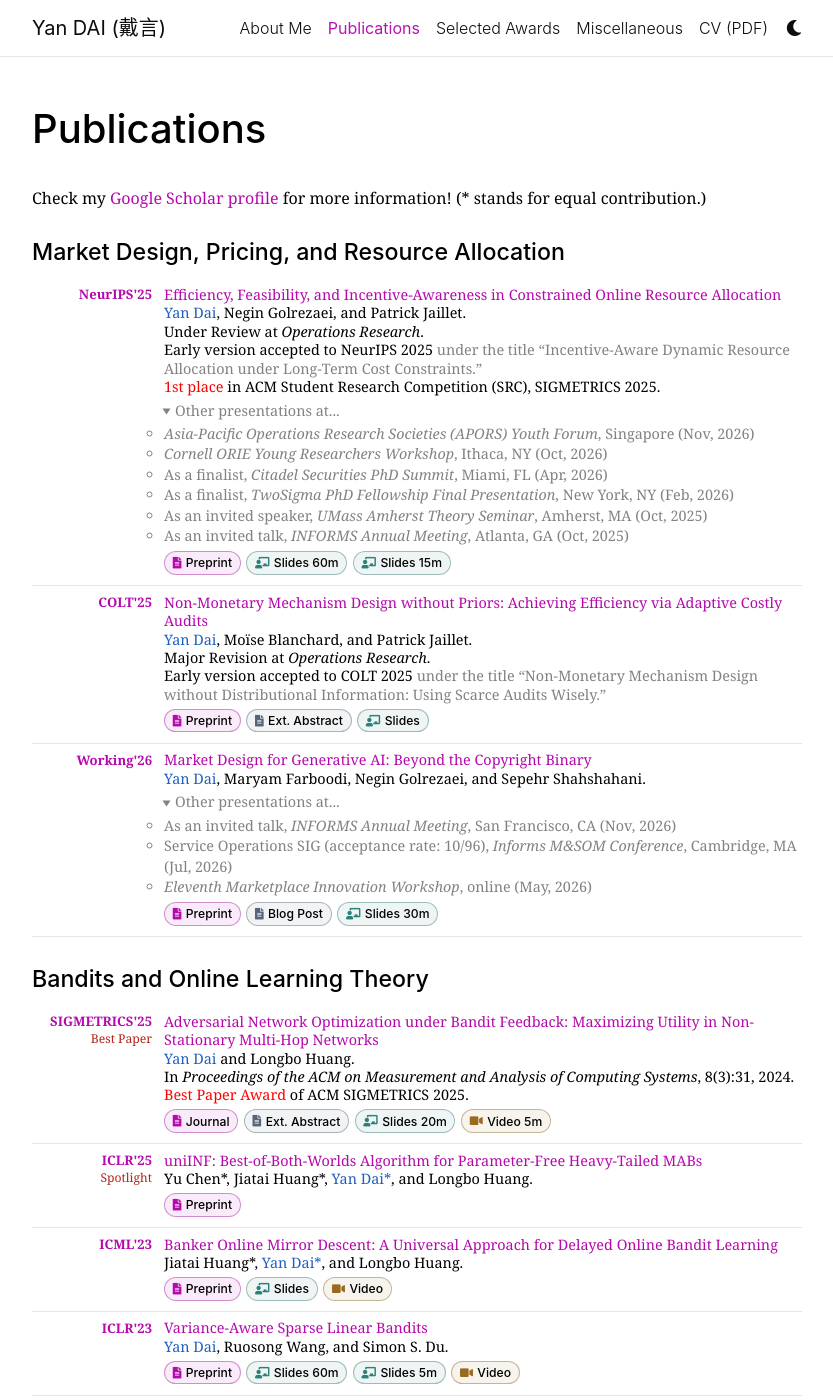
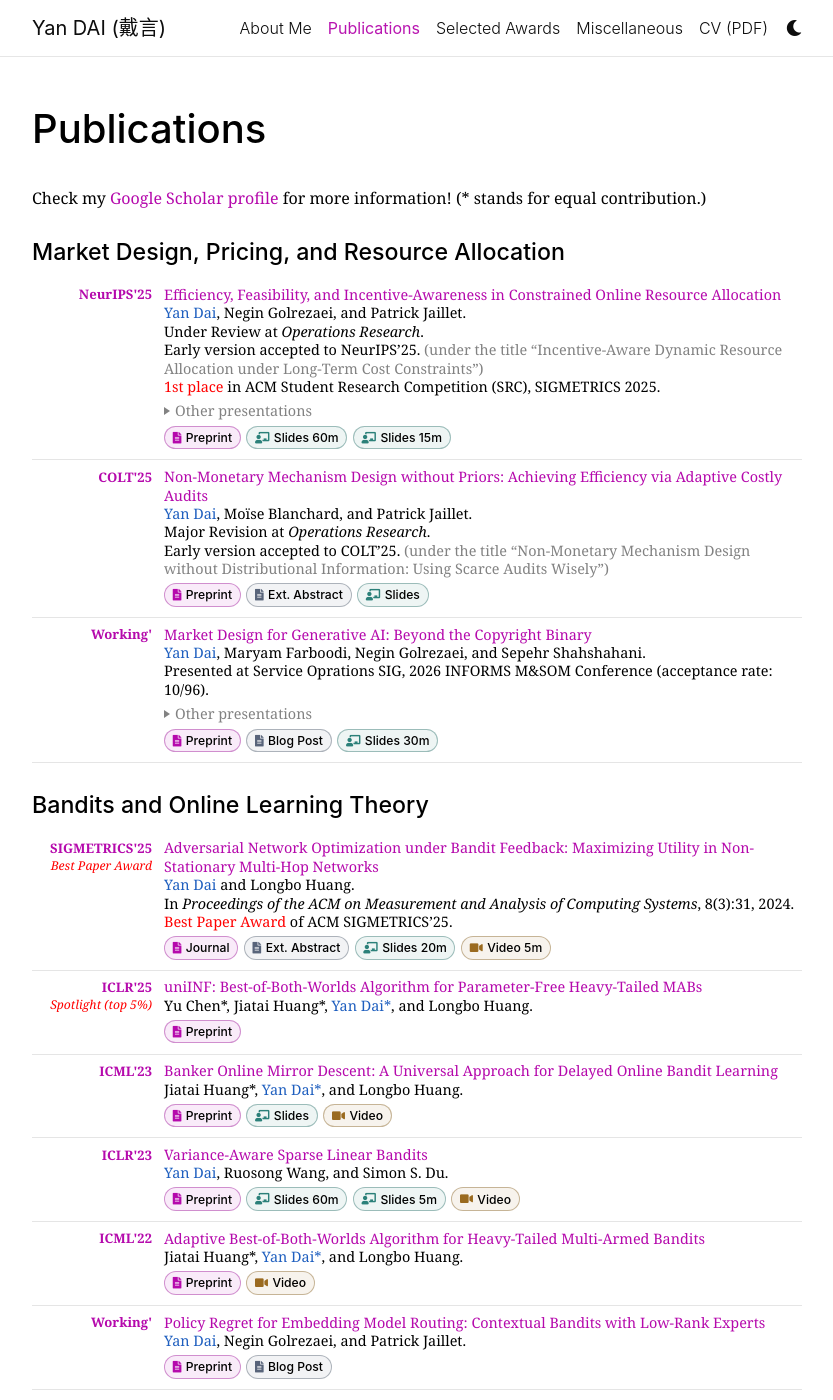
Before and after one commit to yandaichn/yandaichn.github.io, a Jekyll site: the page built from _pages/publications.md, in a window 1280 px wide and 1400 px high. Shown: the whole window, without its empty margins (223-1056 px from the left). Built offline with Jekyll 4.4.1, drawn with Linux system fonts in a browser that asks for light colours; comment, search, counter and statistics services are not loaded; a style sheet for code colours, icons or effects is not loaded; some of the changed text lies outside the part shown.

Commit message:
Upd homepage

```diff
--- a/_includes/pub-item.html
+++ b/_includes/pub-item.html
@@ -1,6 +1,6 @@
 <li>
   <div class="pub-meta">
-    <span class="pub-venue">{{ include.venue }}'{{ include.year | slice: -2, 2 }}</span>
+    <span class="pub-venue">{{ include.venue }}{% if include.year != blank %}'{{ include.year | slice: -2, 2 }}{% endif %}</span>
     {% if include.note %}<span class="pub-note">{{ include.note }}</span>{% endif %}
   </div>
   <div class="pub-body">
--- a/_pages/publications.md
+++ b/_pages/publications.md
@@ -14,10 +14,10 @@ Check my [Google Scholar profile](https://scholar.google.com/citations?user=gkG4
 <a class="pub-title" href="https://arxiv.org/abs/2507.09473" target="_blank" rel="noopener">Efficiency, Feasibility, and Incentive-Awareness in Constrained Online Resource Allocation</a>
 **<span class="author-highlight">Yan Dai</span>**, Negin Golrezaei, and Patrick Jaillet.
 **Under Review at *Operations Research*.**
-Early version accepted to **NeurIPS 2025** <span class="pub-secondary">under the title "Incentive-Aware Dynamic Resource Allocation under Long-Term Cost Constraints."</span><br>
+Early version accepted to NeurIPS'25. <span class="pub-secondary">(under the title "Incentive-Aware Dynamic Resource Allocation under Long-Term Cost Constraints")</span><br>
 **<font color="red">1st place</font>** in ACM Student Research Competition (SRC), SIGMETRICS 2025.
-<details markdown="block" open>
-<summary>Other presentations at...</summary>
+<details markdown="block">
+<summary>Other presentations</summary>
 
 * [*Asia-Pacific Operations Research Societies (APORS) Youth Forum*](http://apors.org/apors-youth-forum-2026/), Singapore (Nov, 2026)
 * [*Cornell ORIE Young Researchers Workshop*](https://www.duffield.cornell.edu/orie/young-researchers-workshop/), Ithaca, NY (Oct, 2026)
@@ -38,7 +38,7 @@ Slides 15m|/files/slides_NeurIPS25_Constr_Alloc_Strategic_Agents_Short.pdf|slide
 <a class="pub-title" href="https://arxiv.org/abs/2502.08412" target="_blank" rel="noopener">Non-Monetary Mechanism Design without Priors: Achieving Efficiency via Adaptive Costly Audits</a>
 **<span class="author-highlight">Yan Dai</span>**, Moïse Blanchard, and Patrick Jaillet.
 **Major Revision at *Operations Research*.**
-Early version accepted to **COLT 2025** <span class="pub-secondary">under the title "Non-Monetary Mechanism Design without Distributional Information: Using Scarce Audits Wisely."</span>
+Early version accepted to COLT'25. <span class="pub-secondary">(under the title "Non-Monetary Mechanism Design without Distributional Information: Using Scarce Audits Wisely")</span>
 
 {% include pub-links.html links="
 Preprint|https://arxiv.org/abs/2502.08412|paper
@@ -51,11 +51,11 @@ Slides|/files/slides_COLT25_Mech_Design_via_Audits.pdf|slides
 {% capture pub %}
 <a class="pub-title" href="https://arxiv.org/abs/2606.12260" target="_blank" rel="noopener">Market Design for Generative AI: Beyond the Copyright Binary</a>
 **<span class="author-highlight">Yan Dai</span>**, Maryam Farboodi, Negin Golrezaei, and Sepehr Shahshahani.
-<details markdown="block" open>
-<summary>Other presentations at...</summary>
+Presented at Service Oprations SIG, 2026 INFORMS M&SOM Conference (acceptance rate: **10/96**).
+<details markdown="block">
+<summary>Other presentations</summary>
 
 * As an invited talk, [*INFORMS Annual Meeting*](https://meetings.informs.org/wordpress/annual/), San Francisco, CA (Nov, 2026)
-* Service Operations SIG (acceptance rate: **10/96**), [*Informs M&SOM Conference*](https://www.hbs.edu/about/research/msom-conference-2026/program), Cambridge, MA (Jul, 2026)
 * [*Eleventh Marketplace Innovation Workshop*](https://marketplaceinnovation.net/), online (May, 2026)
 </details>
 {% include pub-links.html links="
@@ -64,7 +64,7 @@ Blog Post|https://www.linkedin.com/posts/negin-nikki-golrezaei-b5137229_market-d
 Slides 30m|/files/slides_GenAI_Data_Market.pdf|slides
 " %}
 {% endcapture %}
-{% include pub-item.html venue="Working" year="2026" content=pub %}
+{% include pub-item.html venue="Working" content=pub %}
 </ul>
 
 # Bandits and Online Learning Theory
@@ -73,7 +73,7 @@ Slides 30m|/files/slides_GenAI_Data_Market.pdf|slides
 <a class="pub-title" href="https://dl.acm.org/doi/10.1145/3700413" target="_blank" rel="noopener">Adversarial Network Optimization under Bandit Feedback: Maximizing Utility in Non-Stationary Multi-Hop Networks</a>
 **<span class="author-highlight">Yan Dai</span>** and Longbo Huang.
 In *Proceedings of the ACM on Measurement and Analysis of Computing Systems*, 8(3):31, 2024.
-**<font color="red">Best Paper Award</font>** of **ACM SIGMETRICS 2025**.
+**<font color="red">Best Paper Award</font>** of **ACM SIGMETRICS'25**.
 
 {% include pub-links.html links="
 Journal|https://dl.acm.org/doi/10.1145/3700413|paper
@@ -82,7 +82,7 @@ Slides 20m|/files/slides_SIGMETRICS25_ANO_Bandit_Feedback.pdf|slides
 Video 5m|https://youtu.be/DY2Qdu-Gk_8?si=9MKIHiEjfr0beQi4|video
 " %}
 {% endcapture %}
-{% include pub-item.html venue="SIGMETRICS" year="2025" note="Best Paper" content=pub %}
+{% include pub-item.html venue="SIGMETRICS" year="2025" note="Best Paper Award" content=pub %}
 
 {% capture pub %}
 <a class="pub-title" href="https://arxiv.org/abs/2410.03284" target="_blank" rel="noopener">uniINF: Best-of-Both-Worlds Algorithm for Parameter-Free Heavy-Tailed MABs</a>
@@ -92,7 +92,7 @@ Yu Chen\*, Jiatai Huang\*, **<span class="author-highlight">Yan Dai*</span>**, a
 Preprint|https://arxiv.org/abs/2410.03284|paper
 " %}
 {% endcapture %}
-{% include pub-item.html venue="ICLR" year="2025" note="Spotlight" content=pub %}
+{% include pub-item.html venue="ICLR" year="2025" note="Spotlight (top 5%)" content=pub %}
 
 {% capture pub %}
 <a class="pub-title" href="https://arxiv.org/abs/2301.10500" target="_blank" rel="noopener">Banker Online Mirror Descent: A Universal Approach for Delayed Online Bandit Learning</a>
@@ -138,7 +138,7 @@ Preprint|https://arxiv.org/abs/2606.14929|paper
 Blog Post|https://www.linkedin.com/posts/negin-nikki-golrezaei-b5137229_llm-rag-artificialintelligence-share-7473477046187290627-FJo2|abstract
 " %}
 {% endcapture %}
-{% include pub-item.html venue="Working" year="2026" content=pub %}
+{% include pub-item.html venue="Working" content=pub %}
 </ul>
 
 # Adversarial Reinforcement Learning Theory
@@ -182,9 +182,9 @@ Video|https://neurips.cc/virtual/2022/poster/54395|video
 
 {% capture pub %}
 <span class="pub-title">Learning Adversarial Continuous MDPs with Bandit Feedback and Unknown Transitions</span>
-Aarush Kulkarni, Khang Nguyen, Ricardo Parada, Kenny Guo, William Chang, and **<span class="author-highlight">Yan Dai</span>** (*mentoring project*).
+Aarush Kulkarni, Khang Nguyen, Ricardo Parada, Kenny Guo, William Chang, and **<span class="author-highlight">Yan Dai</span>**.
 {% endcapture %}
-{% include pub-item.html venue="Working" year="2026" content=pub %}
+{% include pub-item.html venue="Working" note="Mentoring Project" content=pub %}
 
 </ul>
 
--- a/_sass/_layout.scss
+++ b/_sass/_layout.scss
@@ -200,8 +200,9 @@ a.pub-title:hover {
 
   .pub-note {
     max-width: 100%;
-    color: #b42318;
+    color: red;
     font-size: 0.76rem;
+    font-style: italic;
     font-weight: 500;
     overflow-wrap: anywhere;
   }
@@ -286,10 +287,6 @@ a.pub-title:hover {
 
 .pub-secondary {
   color: var(--global-text-color-light);
-}
-
-html[data-theme='dark'] .pub-note {
-  color: #ff6b6b;
 }
 
 .pub-links {
```
